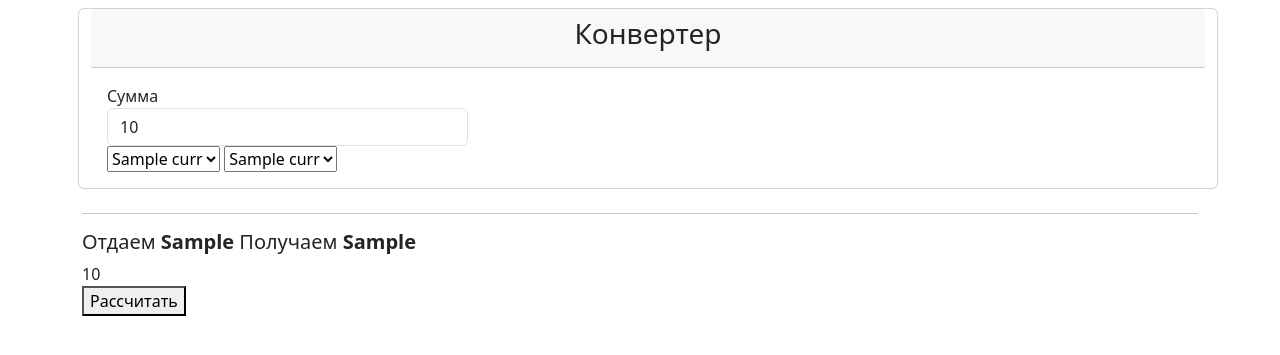
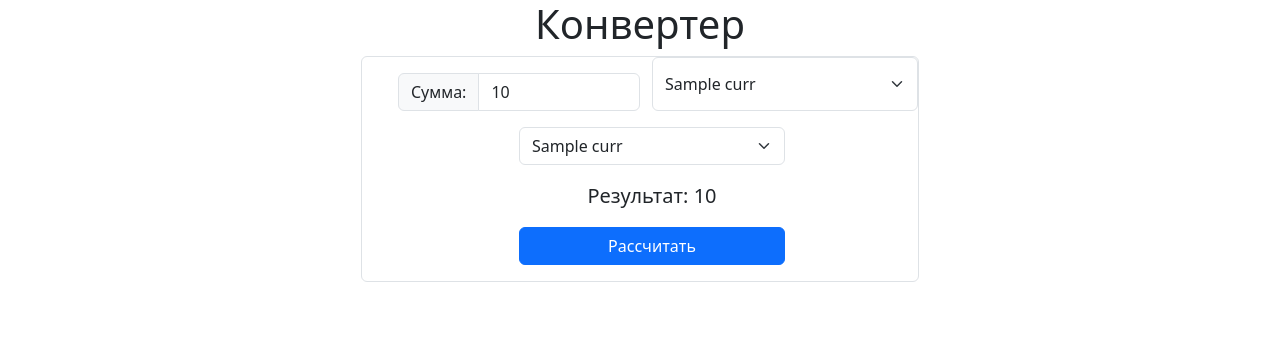
Before and after one commit to iwanttobe00/currency, a Django app: template templates/index.html in a window 1280 px wide. Shown: the top 355 px of the page. Run offline with Django 3.2, Linux system fonts and the light colour scheme; the template is opened without the code that fills it: most values are stand-ins (such as "Sample title", 1, 10 or a date in 2020).

Commit message:
refactor html

```diff
--- a/templates/index.html
+++ b/templates/index.html
@@ -1,42 +1,36 @@
 {% extends "base.html" %}
-
 {% block  content %}
-<div class='container'>
-    <div class='row'>
-        <div class='card box-shawow m-2 form-wrap'>
-            <div class='card-header text-center'>
-                <h3>Конвертер </h3>
+<body class='d-flex text-center'>
+    <content class='container d-flex flex-column justify-content-center align-items-center'>
+        <h1>Конвертер</h1>
+        <form id='form' class='row w-50 border rounded ps-4' action='' method='POST'>
+                {% csrf_token %}
+            <div class='input-group my-3 w-50 mx-auto'>
+                <label for='amount' class='input-group-text'>Сумма:</label>
+                <input required id='amount' type='number' placeholder='0' class='form-control' {% if from_amount %} value='{{ from_amount }}' {% endif %} name='from_amount'>
             </div>
-    <form id='form' class='p-3' action='' method='POST'>
-        {% csrf_token %}
-        <div class='form-group col-md-4 mb-0'>
-            <label for='amount'>Сумма</label>
-            <input id='amount' tepy='number' class='form-control' {% if from_amount %} value='{{ from_amount }}' {% endif %} name='from_amount'>
-        </div>
-        <select name='from_curr' id='from_curr' name='from_curr'  value='{{ from_curr }}'>
+            </br>
+            <select name='from_curr' id='from_curr' class='form-select w-50 mx-auto mb-3' value='{{ from_curr }}'>
                 {% for curr in currencies %}
                     <option value='{{ curr }}' {% if from_curr == curr %}selected{% endif%}>{{curr}}</option>
                 {% endfor %}
             </select>
-        <select name='to_curr' id='to_curr' name='to_curr' value='{{ to_curr }}'>
+            </br>
+            <select name='to_curr' id='to_curr' class='form-select w-50 mx-auto mb-3' value='{{ to_curr }}'>
                 {% for curr in currencies %}
                     <option value='{{ curr }}' {% if to_curr == curr %}selected{% endif%}>{{curr}}</option>
                 {% endfor %}
             </select>
-    </div>
-</div>
-        <hr>
+            </br>
             {% if converted_amount %}
-            <div>
-                <h5>
-                    Отдаем <b> {{ from_curr }} </b>
-                    Получаем <b> {{ to_curr }} </b>
-                </h5>
-                <div  class="card-body">
-                    {{ converted_amount }}
-                </div>
-            </div>
+                <p class='lead'>Результат: <strong>{{ converted_amount }}</strong></p>
             {% endif %}
-        <button type='sumbit'>Рассчитать</button>
+
+            <button type='submit'class='btn btn-primary w-50 mx-auto mb-3'>Рассчитать</button>
         </form>
+    </content>
+</body>
+
+
+
 {% endblock %}
```
Lines whose indentation alone changed are shown as unchanged.
